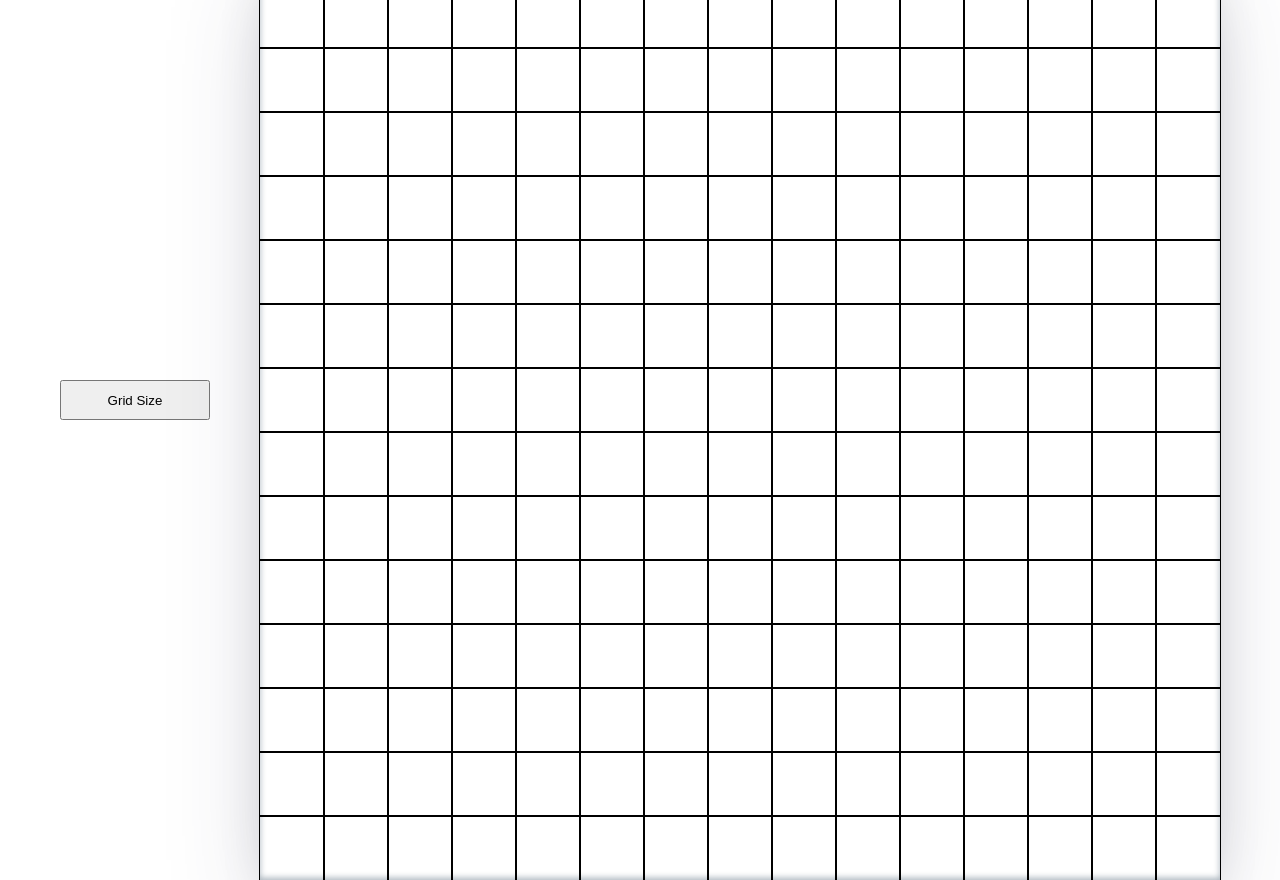
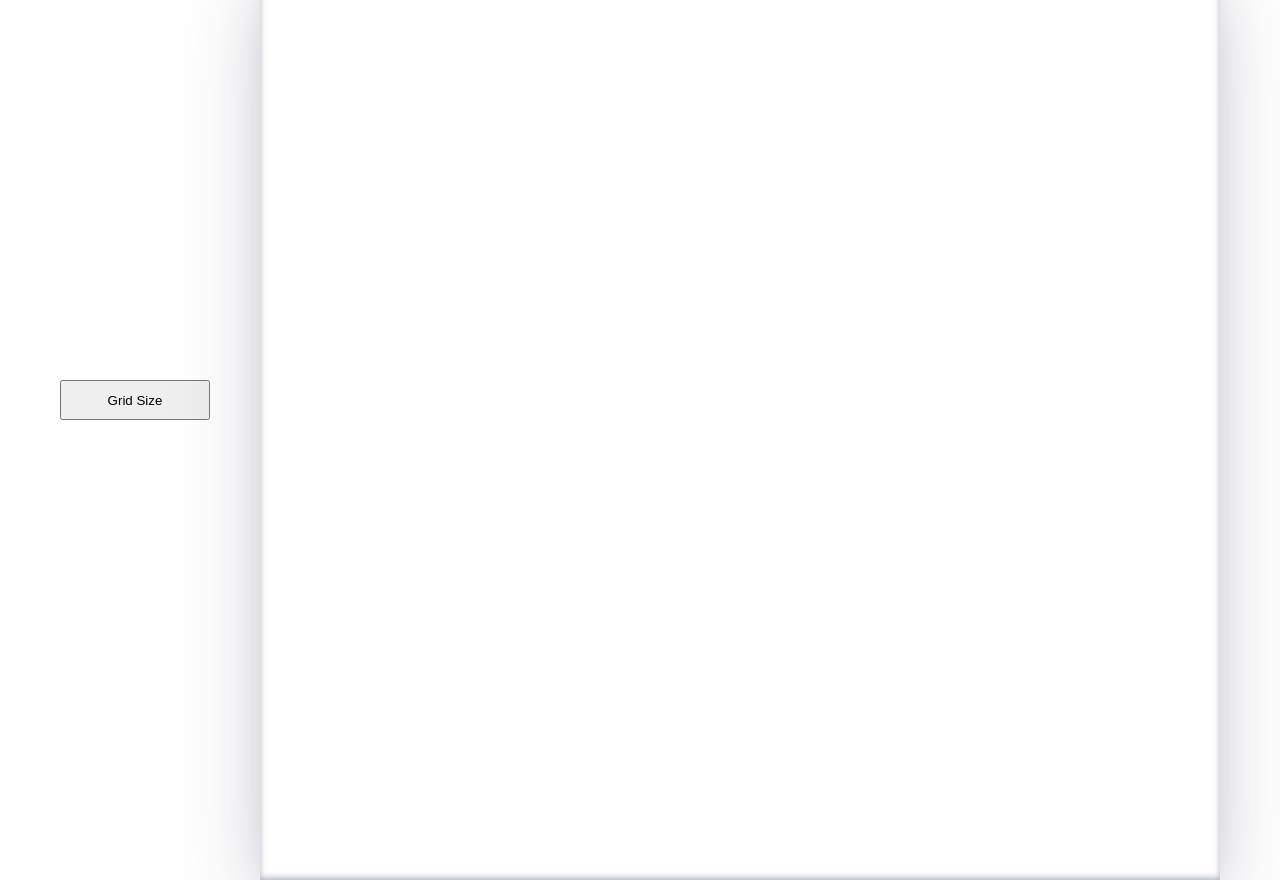
Before and after one commit to Fern-labs/-Project-Etch-a-Sketch, a plain HTML site: page index.html in a window 1280 px wide. Drawn offline with Linux system fonts and the light colour scheme.

Commit message:
Revert "Added starting files for projects and CSS to work with"
This reverts commit 816e50f64935d5aa87007f43a4828c24559b7ef5.

```diff
--- a/style.css
+++ b/style.css
@@ -18,7 +18,6 @@ body {
     rgba(10, 37, 64, 0.35) 0px -2px 6px 0px inset;
 }
 div {
-  outline: groove 1px;
   flex-grow: 0;
   flex-shrink: 0;
   flex-wrap: wrap;
```
